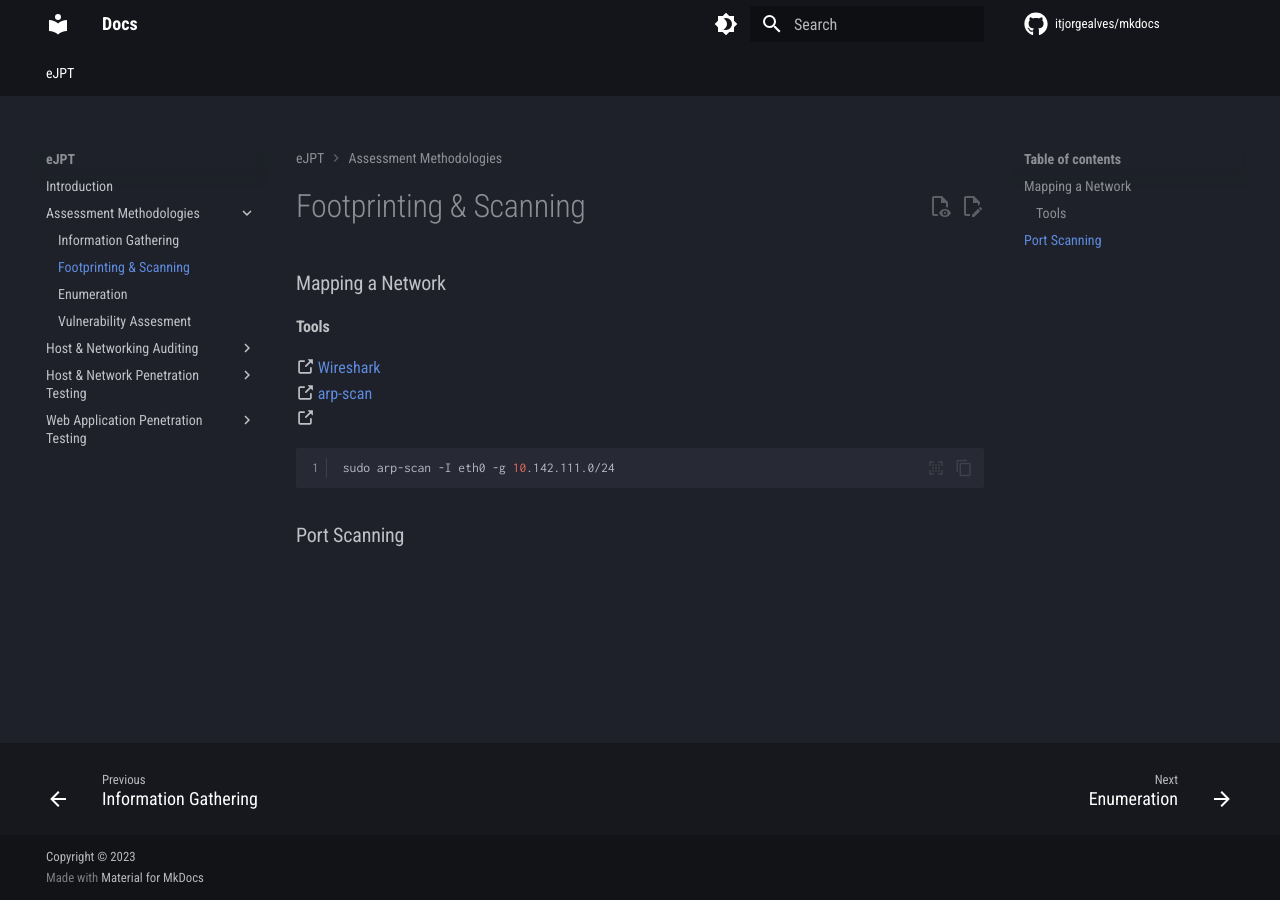
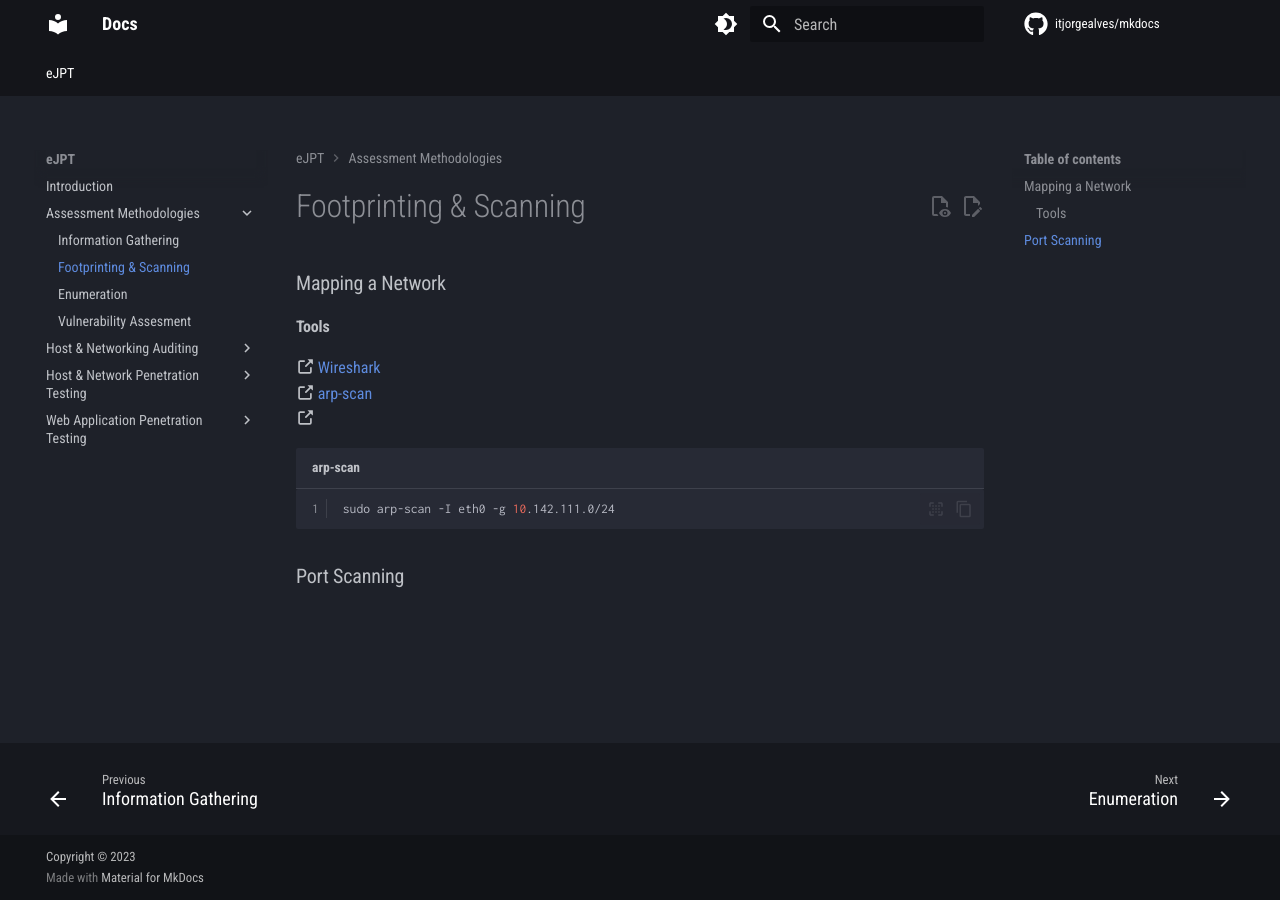
Before and after one commit to itjorgealves/mkdocs, an MkDocs documentation site: the page built from docs/eJPT/S1-Assessment-Methodologies/C2-Footprinting-Scanning/Footprinting-Scanning.md, in a window 1280 px wide. Built offline with MkDocs 1.6.1 and Material for MkDocs 9.7.7, drawn with Linux system fonts in a browser that asks for light colours; comment, search, counter and statistics services are not loaded.

Commit message:
Update documentation

````diff
--- a/docs/eJPT/S1-Assessment-Methodologies/C2-Footprinting-Scanning/Footprinting-Scanning.md
+++ b/docs/eJPT/S1-Assessment-Methodologies/C2-Footprinting-Scanning/Footprinting-Scanning.md
@@ -8,7 +8,7 @@ title: "Footprinting & Scanning"
 :octicons-link-external-16: [arp-scan](https://github.com/royhills/arp-scan)
 :octicons-link-external-16: []()
 
-``` bash title=" " linenums="1"
+``` bash title="arp-scan" linenums="1"
 sudo arp-scan -I eth0 -g 10.142.111.0/24
 ```
 
````
